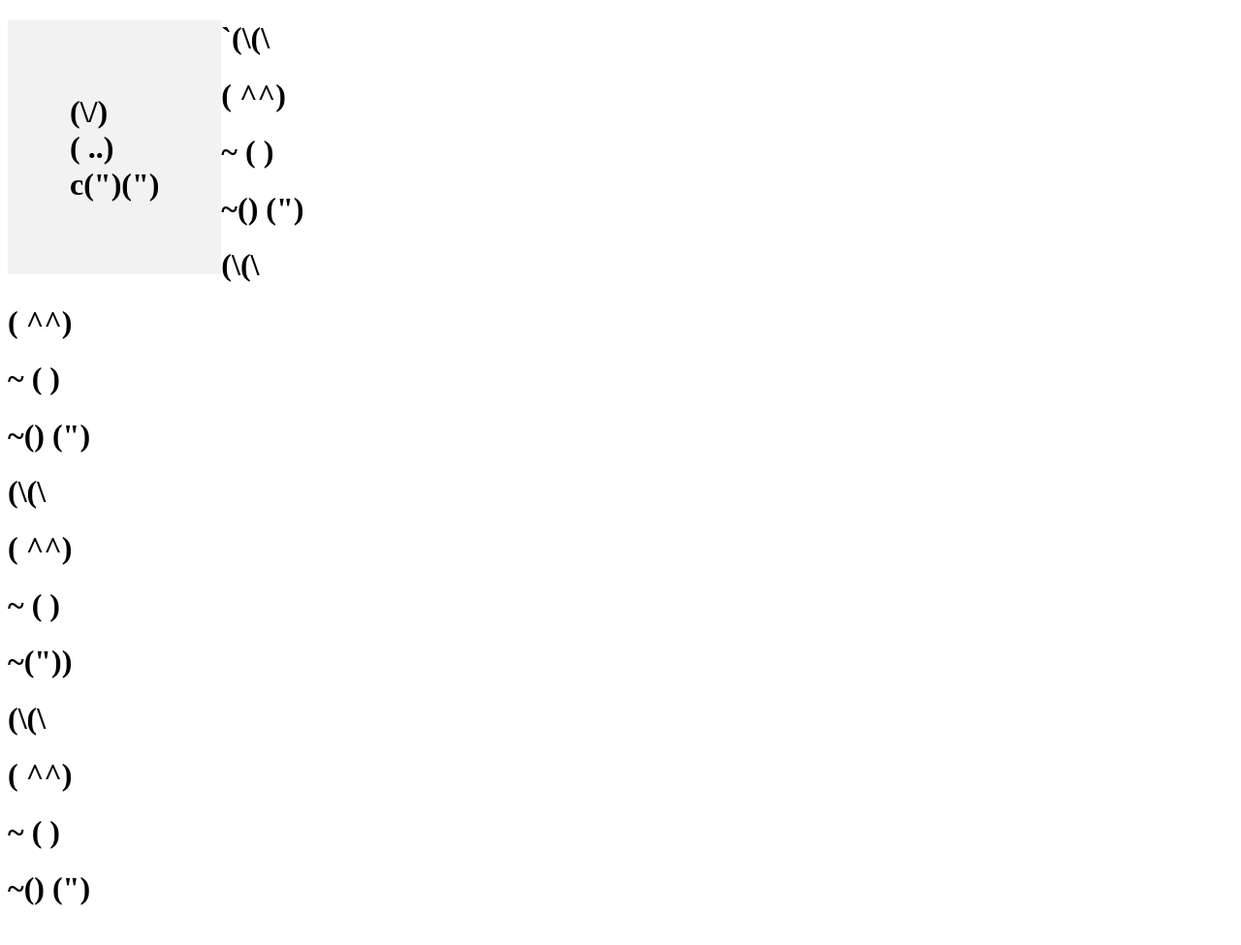
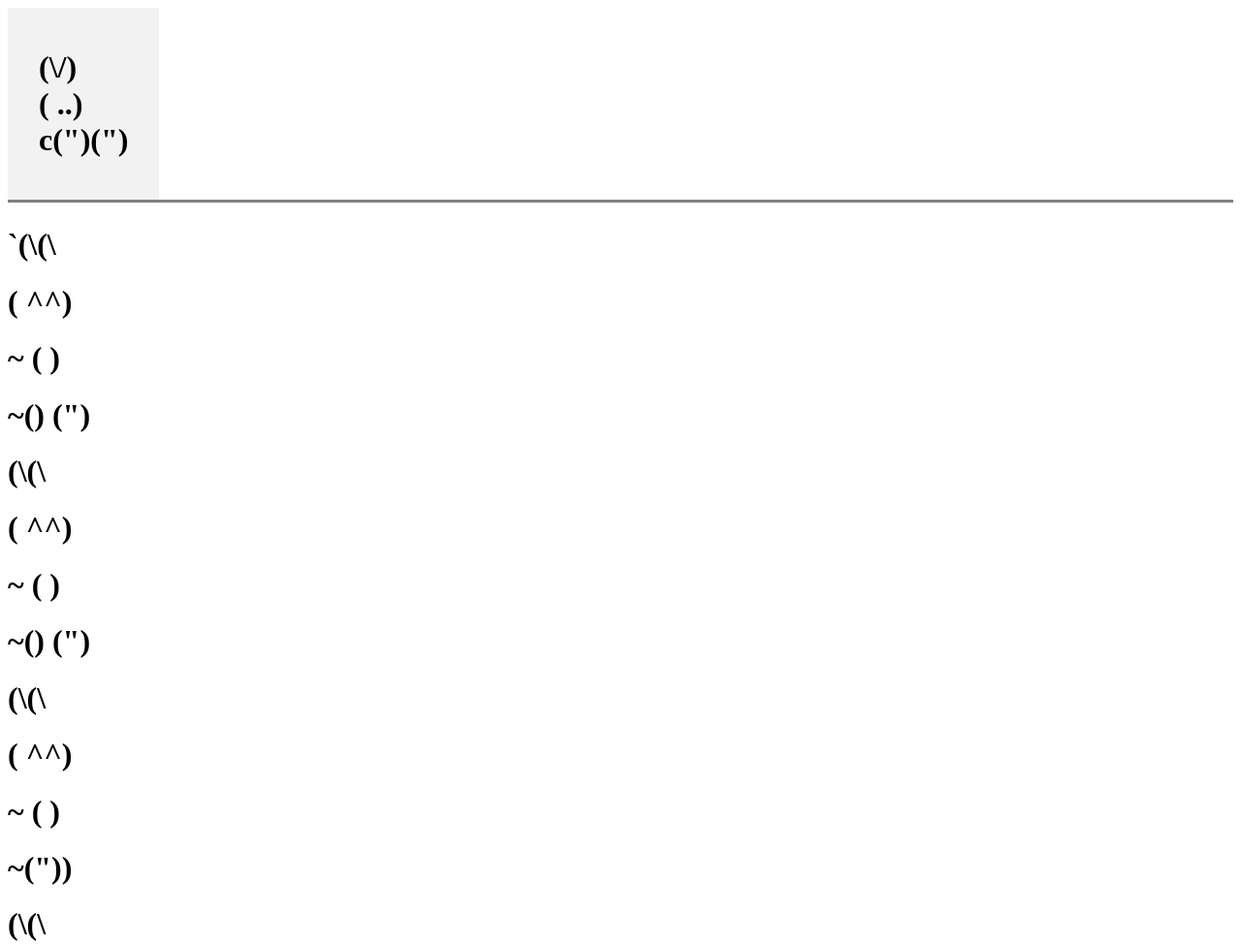
Before and after one commit to mattie20/mattie20.github.io, a plain HTML site: page index.html in a window 1280 px wide. Shown: the top 975 px of the page at 97% size. Drawn offline with Linux system fonts and the light colour scheme.

Commit message:
added some to the header animations

```diff
--- a/index.css
+++ b/index.css
@@ -1,3 +1,9 @@
+header {
+    border-bottom: 0.2em solid grey;
+    display: inline-block;
+    width:100%;
+
+}
 
 
 #bunny {
@@ -13,9 +19,8 @@
 
 #bunny_container {
     display:flex;
-    padding: 4em;
+    padding: 2em;
     justify-content: center;
     background-color: #F2F2F2;
     float:left;
-
 }
--- a/index.html
+++ b/index.html
@@ -2,8 +2,8 @@
 <html>
 <link rel="stylesheet" href="index.css">
 <script type="text/javascript" src="index.js"></script>
-<body id="page">
 
+<header>
     <div id="bunny_container">
         <div id="bunny">
 	   <h1>(\/)</h1>
@@ -11,6 +11,9 @@
            <h1>c(")(")</h1>
         </div>
     </div>
+</header>
+
+<body id="page">
 
 <h1>`(\(\</h1>
 <h1>  ( ^^)</h1>
--- a/index.js
+++ b/index.js
@@ -29,3 +29,7 @@ function happy(){
     document.getElementById("page").removeEventListener("mouseover", sad, true);
     document.getElementById("bunny").innerHTML = "<h1>(\\/)</h1><h1>( ^^)</h1><h1>c(\")(\")</h1></div>"
 }
+
+function animate(){
+    document.getElementById("run_bun_"i).hidden = false
+}
```
Lines whose indentation alone changed are shown as unchanged.
